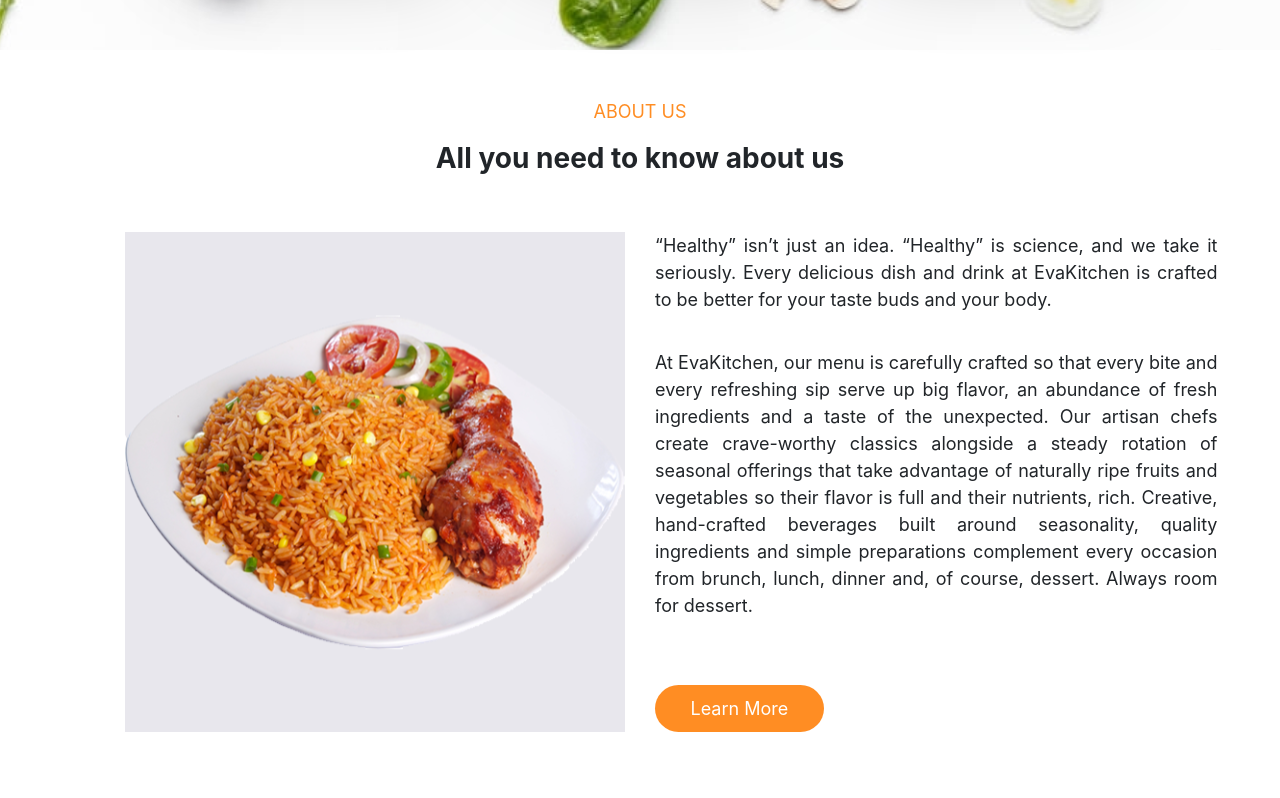
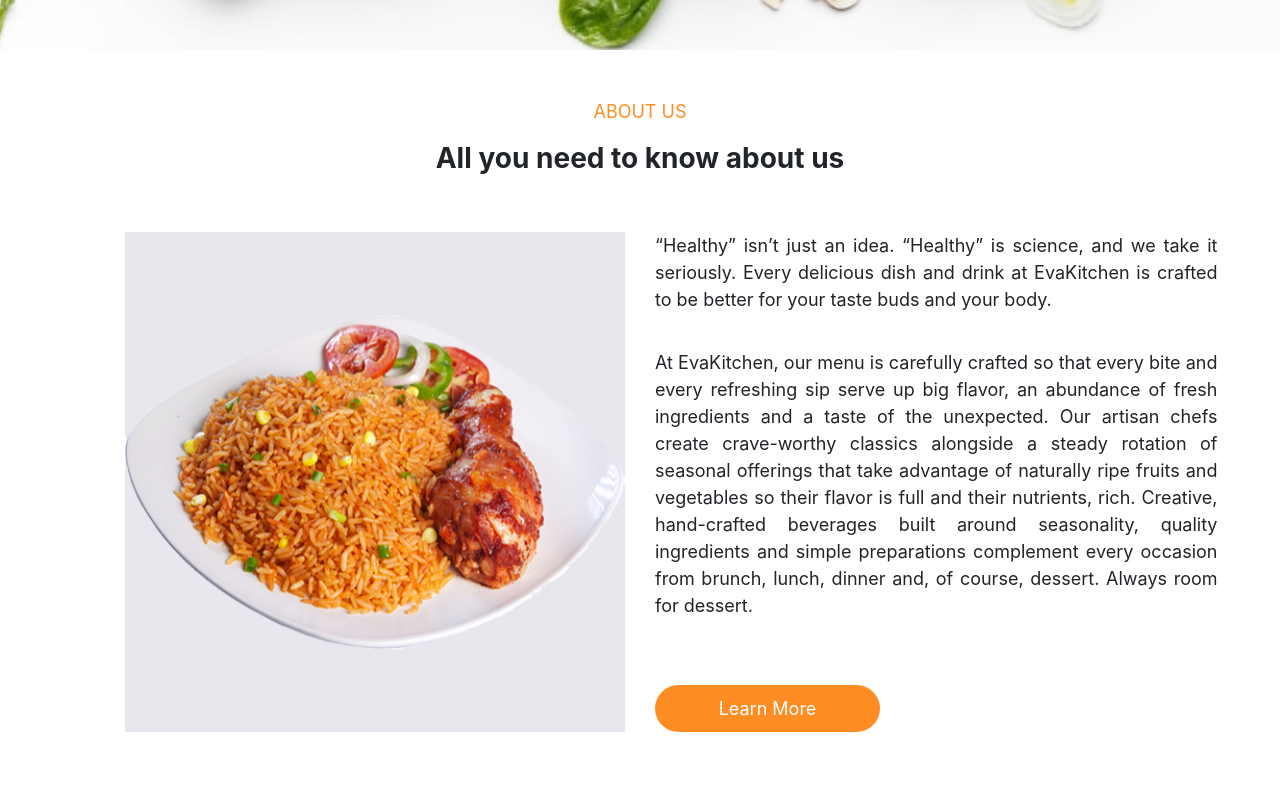
Before and after one commit to Dverybest/Eva-kitchen, a React (Create React App) app: page / in a window 1280 px wide. Shown: the part 1016-1814 px from the top of the page. Built offline with nearby package versions, Linux system fonts and the light colour scheme; a web font is replaced by a local one.

Commit message:
some little changes

```diff
--- a/src/components/LandingPage.css
+++ b/src/components/LandingPage.css
@@ -120,7 +120,7 @@
     padding-bottom: 20px;
 }
 .landingPage-about-info button{
-    width: 30%;
+    width: 40%;
     background-color: #ff8d23;
     color: white;
     border-radius: 25px;
@@ -173,7 +173,6 @@
         padding: 0px;
         margin-top: 30px;
         width: 100%;
-        background-color: indianred;
     }
     .hero-info{
         justify-content: center;
```
